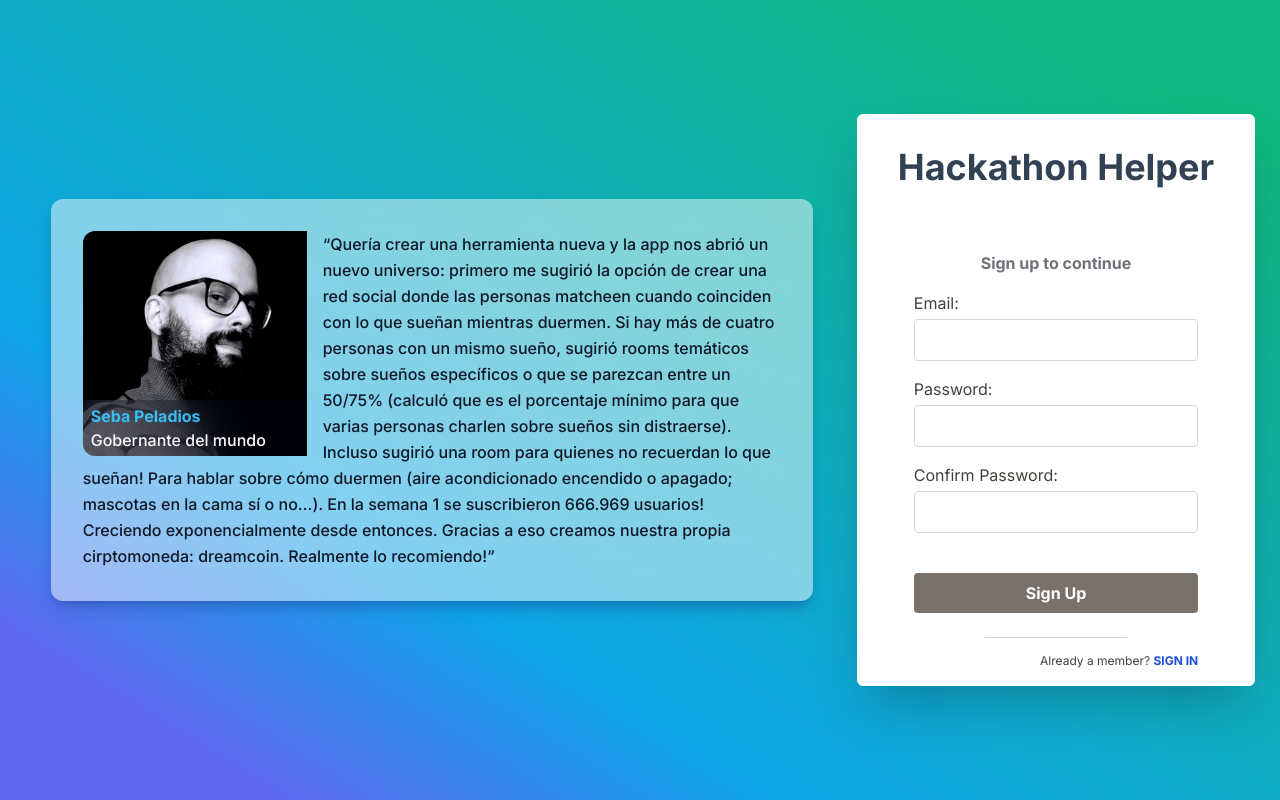
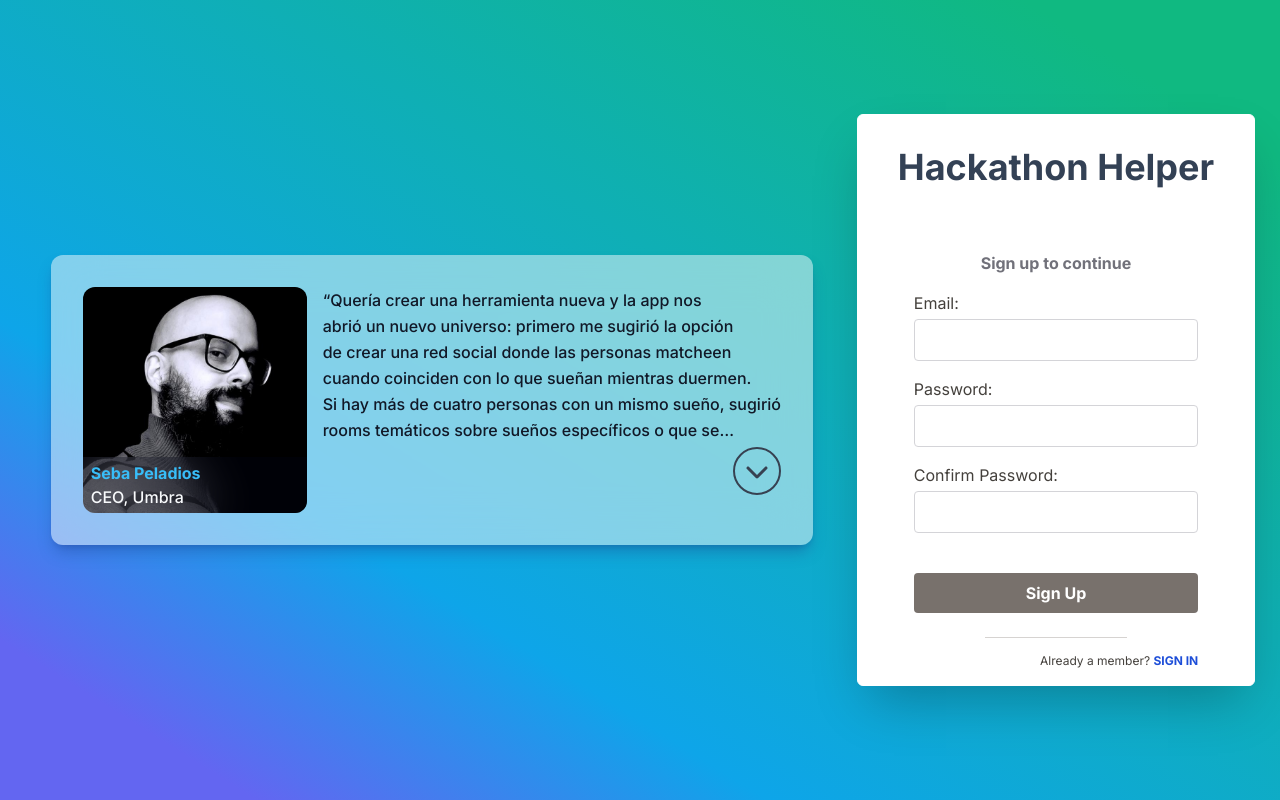
Before and after one commit to jponce-ux/HackathonHelper, a Next.js app: page /signup in a window 1280 px wide. Built offline with nearby package versions, Linux system fonts and the light colour scheme.

Commit message:
feat: improve the testimonial card

```diff
--- a/app/(public)/signup/page.tsx
+++ b/app/(public)/signup/page.tsx
@@ -2,15 +2,20 @@
 
 import Image from "next/image";
 import Link from "next/link";
-import { FormEvent, useState } from "react";
+import React, { FormEvent, useState } from "react";
 
 export default function Register() {
+  const [readMore, setReadMore] = useState(false);
   const [submitEnabled, setSubmitEnabled] = useState(false);
   const [formState, setFormState] = useState({
     emailValue: "",
     passwordValue: "",
     confirmPasswordValue: "",
   });
+
+  const readMoreHandler = (e: React.MouseEvent<HTMLButtonElement>) => {
+    setReadMore(!readMore);
+  };
 
   const onEmailChangeHandler = (e: FormEvent<HTMLInputElement>) => {
     setFormState({
@@ -63,8 +68,8 @@ export default function Register() {
   return (
     <main className="mx-auto grid min-h-screen w-full grid-cols-1 items-center justify-center bg-gradient-to-tr from-indigo-500 from-10% via-sky-500 via-30% to-emerald-500 to-90% px-4 xl:grid-cols-6">
       <section className="container hidden xl:col-span-4 xl:col-start-1 xl:grid xl:place-items-center">
-        <figure className="block w-11/12 overflow-hidden rounded-xl bg-slate-50/50 p-8 shadow-lg shadow-blue-900/35 backdrop-blur-xl 2xl:w-8/12 dark:bg-slate-800">
-          <div className="image-container relative float-left mr-4 overflow-hidden rounded-bl-xl rounded-tl-xl">
+        <figure className="relative block w-11/12 overflow-hidden rounded-xl bg-slate-50/50 p-8 shadow-lg shadow-blue-900/35 backdrop-blur-xl 2xl:w-8/12 dark:bg-slate-800">
+          <div className="image-container relative float-left mr-4 overflow-hidden rounded-xl">
             <Image
               className="xl:h-max xl:w-56"
               src="/testimonios/SebaPeladios.png"
@@ -72,36 +77,54 @@ export default function Register() {
               width="384"
               height="512"
             />
-            <figcaption className="absolute bottom-0 left-0 box-border w-full rounded-bl-xl border-none bg-slate-950/30 px-2 py-1 font-medium backdrop-blur-xl">
+            <figcaption className="absolute bottom-0 left-0 box-border w-full rounded-bl-xl rounded-br-xl border-none bg-slate-950/30 px-2 py-1 font-medium backdrop-blur-xl">
               <div className="font-bold text-sky-400 dark:text-sky-400">
                 Seba Peladios
               </div>
-              <div className="text-slate-50 dark:text-slate-50">
-                Gobernante del mundo
-              </div>
+              <div className="text-slate-50 dark:text-slate-50">CEO, Umbra</div>
             </figcaption>
           </div>
 
-          <div className="text-left">
+          <div className={`text-left ${!readMore ? "flex flex-col" : "block"}`}>
             <blockquote>
-              <p className="whitespace-pre-line text-left text-base font-medium leading-relaxed text-gray-900 antialiased">
+              <p
+                className={`whitespace-pre-line text-balance text-left text-base font-medium leading-relaxed text-gray-900 antialiased ${!readMore && "line-clamp-6"}`}
+              >
                 “Quer&iacute;a crear una herramienta nueva y la app nos
                 abri&oacute; un nuevo universo: primero me sugiri&oacute; la
                 opci&oacute;n de crear una red social donde las personas
                 matcheen cuando coinciden con lo que sue&ntilde;an mientras
-                duermen. Si hay m&aacute;s de cuatro personas con un mismo
-                sue&ntilde;o, sugiri&oacute; rooms tem&aacute;ticos sobre sueños
-                específicos o que se parezcan entre un 50/75% (calcul&oacute;
-                que es el porcentaje mínimo para que varias personas charlen
-                sobre sue&ntilde;os sin distraerse). Incluso sugiri&oacute; una
-                room para quienes no recuerdan lo que sue&ntilde;an! Para hablar
-                sobre c&oacute;mo duermen (aire acondicionado encendido o
-                apagado; mascotas en la cama sí o no…). En la semana 1 se
-                suscribieron 666.969 usuarios! Creciendo exponencialmente desde
-                entonces. Gracias a eso creamos nuestra propia cirptomoneda:
-                dreamcoin. Realmente lo recomiendo!”
+                duermen. <br /> Si hay m&aacute;s de cuatro personas con un
+                mismo sue&ntilde;o, sugiri&oacute; rooms tem&aacute;ticos sobre
+                sueños específicos o que se parezcan entre un 50/75%
+                (calcul&oacute; que es el porcentaje mínimo para que varias
+                personas charlen sobre sue&ntilde;os sin distraerse).
+                <br /> Incluso sugiri&oacute; una room para quienes no recuerdan
+                lo que sue&ntilde;an! Para hablar sobre c&oacute;mo duermen
+                (aire acondicionado encendido o apagado; mascotas en la cama sí
+                o no…).
+                <br /> <br />
+                En la semana 1 se suscribieron 666.969 usuarios! Creciendo
+                exponencialmente desde entonces. Gracias a eso creamos nuestra
+                propia cirptomoneda: dreamcoin. Realmente lo recomiendo!”
               </p>
             </blockquote>
+            <button
+              onClick={readMoreHandler}
+              className={`mt-4 h-12 w-12 animate-bounce flex-col items-center justify-center self-end rounded-full border-2 border-gray-700 bg-transparent text-center font-bold ${!readMore ? "flex" : "hidden"}`}
+            >
+              <svg
+                xmlns="http://www.w3.org/2000/svg"
+                viewBox="0 0 512 512"
+                height="24"
+              >
+                <path
+                  fill="#374151"
+                  stroke-width="1"
+                  d="M233.4 406.6c12.5 12.5 32.8 12.5 45.3 0l192-192c12.5-12.5 12.5-32.8 0-45.3s-32.8-12.5-45.3 0L256 338.7 86.6 169.4c-12.5-12.5-32.8-12.5-45.3 0s-12.5 32.8 0 45.3l192 192z"
+                />
+              </svg>
+            </button>
           </div>
         </figure>
       </section>
```
